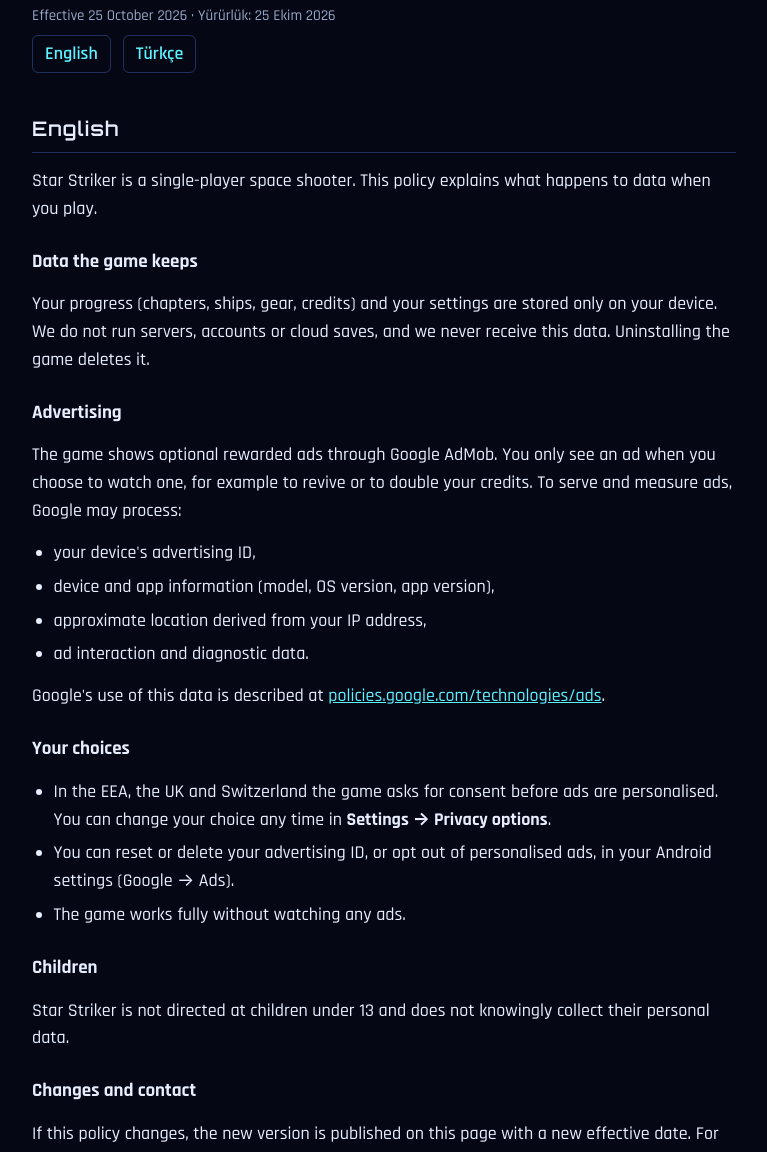
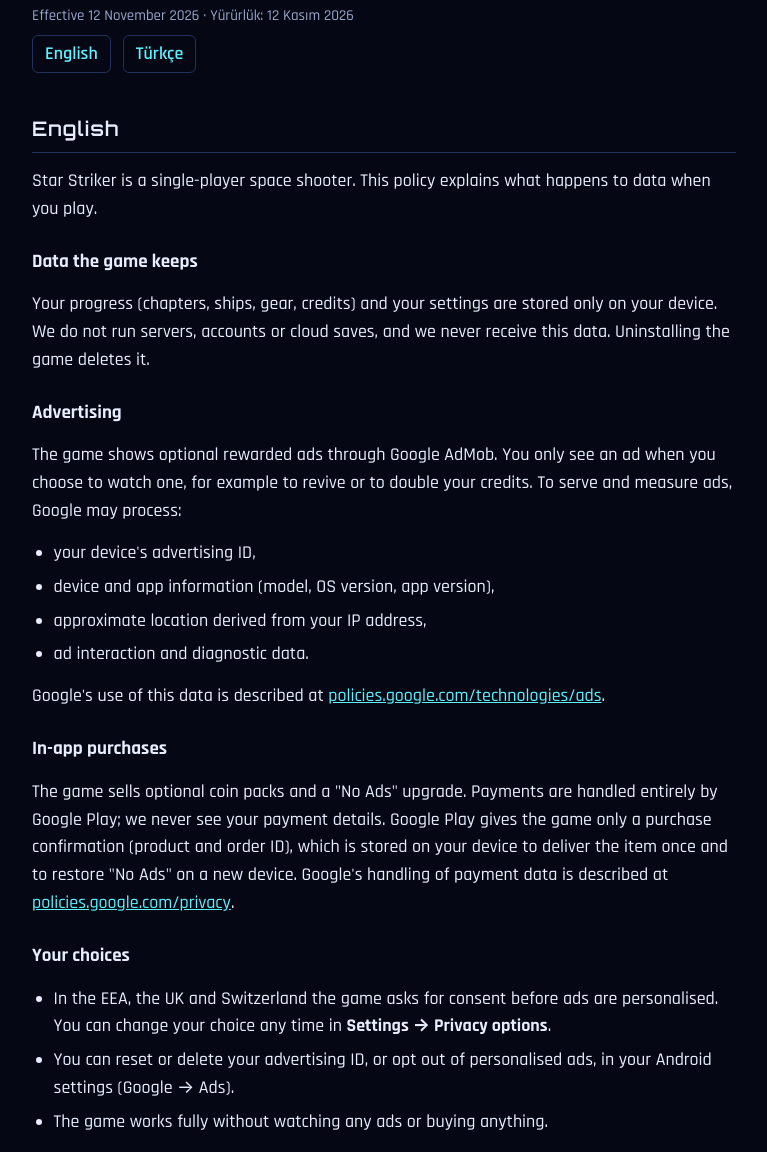
Before and after one commit to ahmetselimergin/ahmetselimergin.github.io, a plain HTML site: page starstriker/privacy/index.html in a window 1280 px wide. Shown: the part 133-1285 px from the top of the page, without its empty margins (256-1023 px from the left). Drawn offline with Linux system fonts and the light colour scheme.

Commit message:
Star Striker privacy: in-app purchases section

```diff
--- a/starstriker/privacy/index.html
+++ b/starstriker/privacy/index.html
@@ -89,7 +89,7 @@
   <header>
     <span class="eyebrow">Star Striker · Android</span>
     <h1>Privacy Policy</h1>
-    <span class="meta">Effective 25 October 2026 · Yürürlük: 25 Ekim 2026</span>
+    <span class="meta">Effective 12 November 2026 · Yürürlük: 12 Kasım 2026</span>
     <nav aria-label="Language">
       <a href="#en">English</a>
       <a href="#tr">Türkçe</a>
@@ -113,11 +113,14 @@
     </ul>
     <p>Google's use of this data is described at <a href="https://policies.google.com/technologies/ads" target="_blank" rel="noopener">policies.google.com/technologies/ads</a>.</p>
 
+    <h3>In-app purchases</h3>
+    <p>The game sells optional coin packs and a "No Ads" upgrade. Payments are handled entirely by Google Play; we never see your payment details. Google Play gives the game only a purchase confirmation (product and order ID), which is stored on your device to deliver the item once and to restore "No Ads" on a new device. Google's handling of payment data is described at <a href="https://policies.google.com/privacy" target="_blank" rel="noopener">policies.google.com/privacy</a>.</p>
+
     <h3>Your choices</h3>
     <ul>
       <li>In the EEA, the UK and Switzerland the game asks for consent before ads are personalised. You can change your choice any time in <strong>Settings → Privacy options</strong>.</li>
       <li>You can reset or delete your advertising ID, or opt out of personalised ads, in your Android settings (Google → Ads).</li>
-      <li>The game works fully without watching any ads.</li>
+      <li>The game works fully without watching any ads or buying anything.</li>
     </ul>
 
     <h3>Children</h3>
@@ -144,11 +147,14 @@
     </ul>
     <p>Google'ın bu verileri nasıl kullandığı <a href="https://policies.google.com/technologies/ads" target="_blank" rel="noopener">policies.google.com/technologies/ads</a> adresinde açıklanır.</p>
 
+    <h3>Uygulama içi satın almalar</h3>
+    <p>Oyunda isteğe bağlı coin paketleri ve "Reklamsız" yükseltmesi satılır. Ödemeler tamamen Google Play üzerinden yapılır; ödeme bilgilerini hiçbir zaman görmeyiz. Google Play oyuna yalnızca bir satın alma onayı (ürün ve sipariş numarası) verir; bu onay, ürünü bir kez teslim etmek ve "Reklamsız"ı yeni bir cihazda geri yüklemek için cihazında saklanır. Google'ın ödeme verilerini nasıl işlediği <a href="https://policies.google.com/privacy" target="_blank" rel="noopener">policies.google.com/privacy</a> adresinde açıklanır.</p>
+
     <h3>Seçimlerin</h3>
     <ul>
       <li>AEA, Birleşik Krallık ve İsviçre'de oyun, reklamlar kişiselleştirilmeden önce izin ister. Tercihini istediğin zaman <strong>Ayarlar → Gizlilik Seçenekleri</strong> bölümünden değiştirebilirsin.</li>
       <li>Reklam kimliğini Android ayarlarından (Google → Reklamlar) sıfırlayabilir, silebilir veya kişiselleştirilmiş reklamları kapatabilirsin.</li>
-      <li>Oyun hiç reklam izlemeden de tamamen oynanabilir.</li>
+      <li>Oyun hiç reklam izlemeden ve hiçbir şey satın almadan da tamamen oynanabilir.</li>
     </ul>
 
     <h3>Çocuklar</h3>
```
